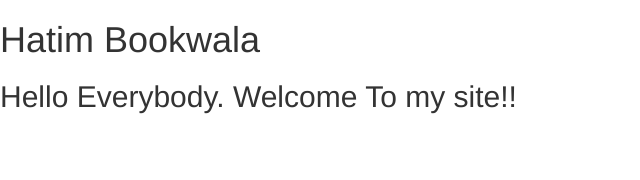
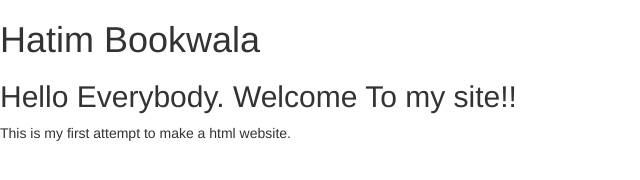
Before and after one commit to hatimbook/hatimbook.github.io, a plain HTML site: page index.html in a window 1280 px wide. Shown: the whole page, without its empty margins (0-640 px from the left). Drawn offline with nearby package versions, Linux system fonts and the light colour scheme.

Commit message:
Adding Content
Adding first paragraph

```diff
--- a/index.html
+++ b/index.html
@@ -30,6 +30,9 @@
 	<h2>Hello Everybody. Welcome To my site!!
 	</h2>
 
+	<p>This is my first attempt to make a html website.
+	</p>
+
 </body>
 
 </html>
```
